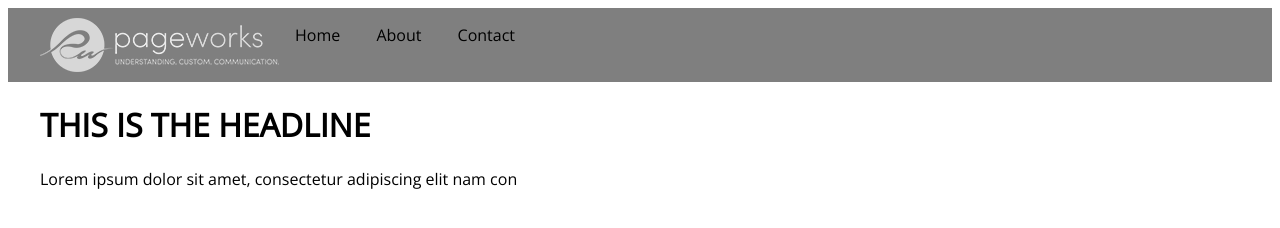
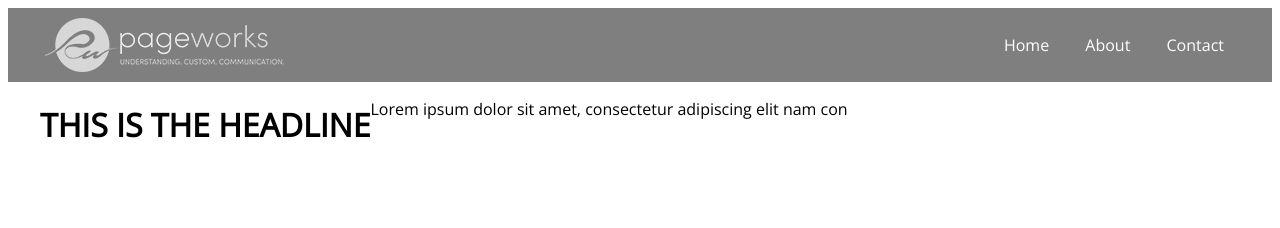
Before and after one commit to krames12/pageworks-hero-assessment, a plain HTML site: page index.html in a window 1280 px wide. Drawn offline with nearby package versions, Linux system fonts and the light colour scheme.

Commit message:
nav aligns properly

```diff
--- a/index.html
+++ b/index.html
@@ -13,9 +13,9 @@
         <img src="images/pageworks-logo.png" id="logo" alt="Pageworks Logo" />
         <nav>
           <ul>
-            <li>Home</li>
-            <li>About</li>
-            <li>Contact</li>
+            <li><a href="#">Home</a></li>
+            <li><a href="#">About</a></li>
+            <li><a href="#">Contact</a></li>
           </ul>
           <div id="nav-toggle">
             Menu
--- a/scss/styles.scss
+++ b/scss/styles.scss
@@ -11,18 +11,21 @@ h1 {
 .content-container {
   max-width: 1200px;
   margin: 0 auto;
+  display: flex;
+  flex-wrap: nowrap;
 }
 
 header {
   width: 100%;
   background-color: rgba(0, 0, 0, 0.5);
   .content-container {
-    display: flex;
-    flex-wrap: nowrap;
+    align-items: center;
+    justify-content: space-between;
     #logo {
-      margin: 10px 0;
+      margin: 10px 5px;
     }
     ul {
+      color: white;
       margin: 0;
       display: inline-block;
       text-align: center;
@@ -31,6 +34,11 @@ header {
       li {
         display: inline-block;
         padding: 1em;
+        a,
+        a:visited {
+          color: white;
+          text-decoration: none;
+        }
       }
     }
     #nav-toggle {
```
Also changed, not shown: css/styles.css.
